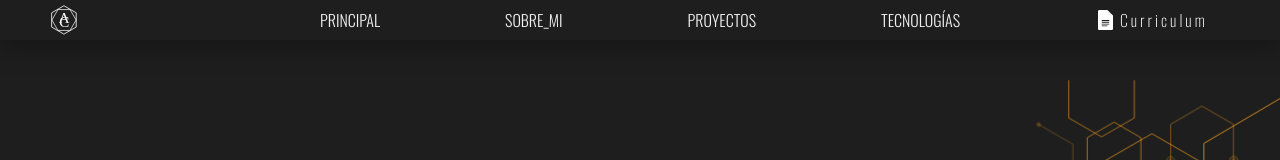
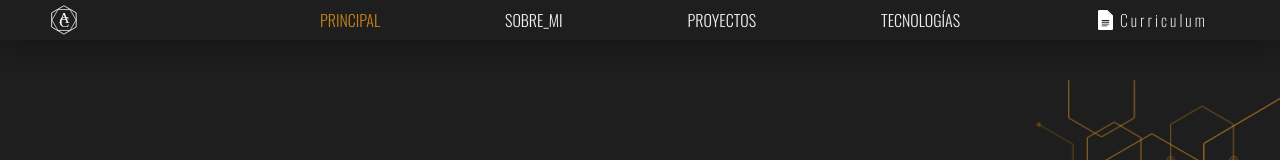
Before and after one commit to AugustoCorbalan/portfolio2.0_Frontend, a React (Create React App) app: page / in a window 1280 px wide. Both pictures are taken after a click on the button "Omitir presentación". Shown: the top 160 px of the page. Built offline with nearby package versions, Linux system fonts and the light colour scheme; a web font is replaced by a local one.

Commit message:
scroll sections

```diff
--- a/src/components/navBar/navBar.jsx
+++ b/src/components/navBar/navBar.jsx
@@ -1,18 +1,22 @@
+import { useState } from 'react';
 import styles from './navBar.module.css';
 import { Icon } from './components/icon/icon.jsx';
 import { myData } from '../../data/my_data.js';
 
 export const NavBar = ()=>{
+
+    const [ sectionSelect, setSelect ] = useState("ppal");
+    console.log(sectionSelect)
     return(
         <div className={styles.container}>
             <div className={styles.subContainer1}>
                 <Icon/>
             </div>
             <div className={styles.subContainer2}>
-                <button href="/" className={styles.link}>PRINCIPAL</button>
-                <button href="/" className={styles.link}>SOBRE_MI</button>
-                <button href="/" className={styles.link}>PROYECTOS</button>
-                <button href="/" className={styles.link}>TECNOLOGÍAS</button>
+                <a id="ppal" onClick={({target})=> setSelect(target.id)} href="#principal" className={ sectionSelect == "ppal" ? styles.linkSelect : null }>PRINCIPAL</a>
+                <a id="abt" onClick={({target})=> setSelect(target.id)} href="#about" className={sectionSelect == "abt" ? styles.linkSelect : null}>SOBRE_MI</a>
+                <a id="prts" onClick={({target})=> setSelect(target.id)} href="#proyects" className={sectionSelect == "prts" ? styles.linkSelect : null}>PROYECTOS</a>
+                <a id="tches" onClick={({target})=> setSelect(target.id)} href="#technologies" className={sectionSelect == "tches" ? styles.linkSelect : null}>TECNOLOGÍAS</a>
             </div>
             <div className={styles.subContainer3}>
                 <a href={myData.CV.link} className={styles.container_cv}>
--- a/src/components/navBar/navBar.module.css
+++ b/src/components/navBar/navBar.module.css
@@ -32,7 +32,6 @@
     align-items: center;
     width: 25%;
     height: 100%;
-    /* border: 2px solid rebeccapurple; */
     padding-left: 5%;
 }
 .container_cv{
@@ -57,7 +56,7 @@
     height: 50%;
     margin: 0.125em;
 }
-.link{
+.subContainer2 a{
     background: none;
     border: none;
     font-family: 'Oswald', sans-serif;
@@ -71,18 +70,16 @@
     transition-property: color;
     padding: 0px;
 }
-.link:focus{
+.subContainer2 a:focus,
+.subContainer2 a:hover{
     color: #C78118;
 }
-.link:hover {
-    color: #C78118;
-}
-.link:focus:after,
-.link:hover:after {
+.subContainer2 a:focus:after,
+.subContainer2 a:hover:after {
     width: 100%;
     left: 0%;
   }
-.link:after {
+.subContainer2 a:after {
     content: "";
     pointer-events: none;
     bottom: -0.125em;
@@ -95,3 +92,7 @@
     transition-duration: 400ms;
     transition-property: width, left;
   }
+
+  .linkSelect{
+    color: #C78118 !important;
+  }
--- a/src/components/sections/proyects/components/cards/card.jsx
+++ b/src/components/sections/proyects/components/cards/card.jsx
@@ -6,7 +6,6 @@ export const Card = ({ data })=>{
 
     const scroll_position =()=>{
         let verticalScroll = window.scrollY;
-        console.log(verticalScroll)
         if(verticalScroll >= 1000 && verticalScroll < 2200 ){
             setStatus(true)
         }
--- a/src/pages/initialPage.jsx
+++ b/src/pages/initialPage.jsx
@@ -49,24 +49,26 @@ export const InitialPage = ()=>{
             <div className={ presentation? styles.container_navBar : styles.container_navBar_NonePresentation}>
                 <NavBar/>
             </div>
+            <section id='principal'>
                 <div className={ presentation? styles.container_foottechnologies : styles.container_foottechnologies_NonePresentation}>
                     <FootTechnologies/>
                 </div>
                 <div className={ presentation? styles.container_frontCard : styles.container_frontCard_NonePresentation}>
                     <FrontCard/>
                 </div>
+            </section>
             {start ?
                 <>
-                    <section className={styles.container_about}>
+                    <section id='about' className={styles.container_about}>
                         <AboutComponent/>
                     </section>
-                    <section className={styles.container_proyects}>
+                    <section id='proyects' className={styles.container_proyects}>
                         <Proyects/>
                     </section>
-                    <section className={styles.container_technologies}>
+                    <section id='technologies' className={styles.container_technologies}>
                         <Technologies/>
                     </section>
-                    <section className={styles.container_contact}>
+                    <section id='contact' className={styles.container_contact}>
                         <Contact/>
                     </section>
                 </> :
```
Lines whose indentation alone changed are shown as unchanged.
